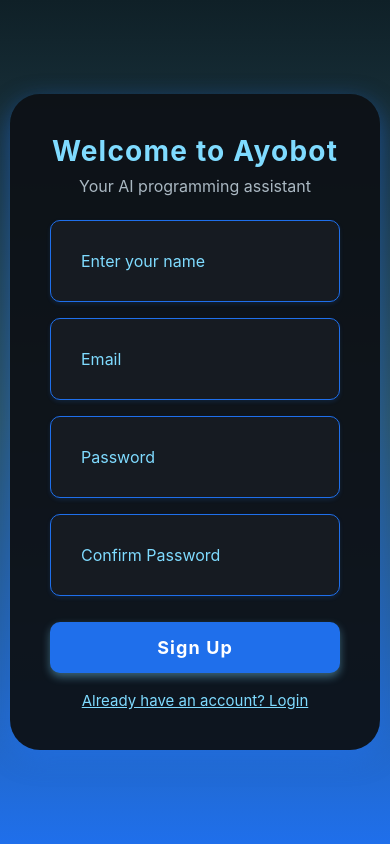
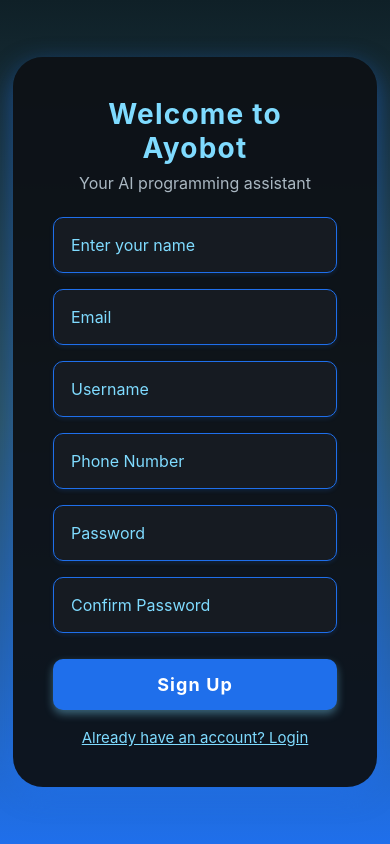
Before and after one commit to Pappyjay157/ayobot-Frontend, a React Native app: screen /Signup in a window 390 px wide. Built offline with nearby package versions, Linux system fonts and the light colour scheme; no server answers.

Commit message:
Started the Firebase Authetication

```diff
--- a/screens/SignupScreen.tsx
+++ b/screens/SignupScreen.tsx
@@ -5,11 +5,14 @@ import { LinearGradient } from 'expo-linear-gradient';
 import styles from '../styles';
 import SigninScreen from './SigninScreen';
 import { useNavigation, NavigationProp } from '@react-navigation/native';
+import { createUserWithEmailAndPassword } from 'firebase/auth';
+import { auth } from '../firebase';
 
 
 type RootStackParamList = {
   Signup: undefined;
   Signin: undefined;
+  Chat: undefined;
 
 };
 
@@ -19,6 +22,8 @@ interface FormData {
   email: string;
   password: string;
   confirmPassword: string;
+  userName: string;
+  phoneNumber: string;
 }
 
 
@@ -29,6 +34,8 @@ const SignupScreen: React.FC = () => {
     email: '',
     password: '',
     confirmPassword: '',
+    userName: '',
+    phoneNumber: '',
   });
 
   // Fade-in animation
@@ -69,10 +76,23 @@ const SignupScreen: React.FC = () => {
     setFormData((prev) => ({ ...prev, [name]: value }));
   };
 
-  const handleSubmit = () => {
+  const handleSubmit = async () => {
+    const { email, password} = formData;
 
-    console.log(formData);
+    try{
+      const userCredential = await createUserWithEmailAndPassword(auth,email, password);
+      const user = userCredential.user;
+      console.log('User registered successfully:', user);
+      // navigation.navigate('Chat')
+    } catch (error){
+      console.error('Error registering user:', error);
+      alert('Error regstering user. Please try again later.');
+    }
+
+
   };
+
+
 
   return (
     <LinearGradient
@@ -115,6 +135,22 @@ const SignupScreen: React.FC = () => {
             keyboardType="email-address"
             style={styles.input}
           />
+
+          <TextInput
+            placeholder="Username"
+            placeholderTextColor="#7FDBFF"
+            value={formData.userName}
+            onChangeText={(text) => handleChange('userName', text)}
+            style={styles.input}
+          />
+          <TextInput
+            placeholder="Phone Number"
+            placeholderTextColor="#7FDBFF"
+            value={formData.phoneNumber}
+            onChangeText={(text) => handleChange('phoneNumber', text)}
+            keyboardType="phone-pad"
+            style={styles.input}
+          />
           <TextInput
             placeholder="Password"
             placeholderTextColor="#7FDBFF"
--- a/styles.ts
+++ b/styles.ts
@@ -38,7 +38,7 @@ const styles = StyleSheet.create({
     backgroundColor: '#161B22',
     color: '#fff',
     marginBottom: 16,
-    padding: 30,
+    padding: 17,
     borderRadius: 10,
     borderWidth: 1,
     borderColor: '#1F6FEB',
```
Also changed, not shown: package.json (+6 -2 lines), 1 other file (tests, documents, lock files or other folders).
